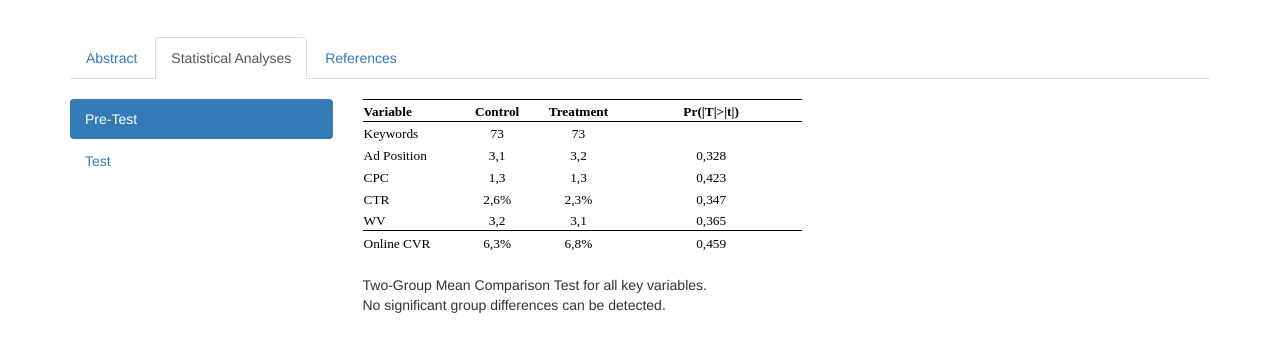
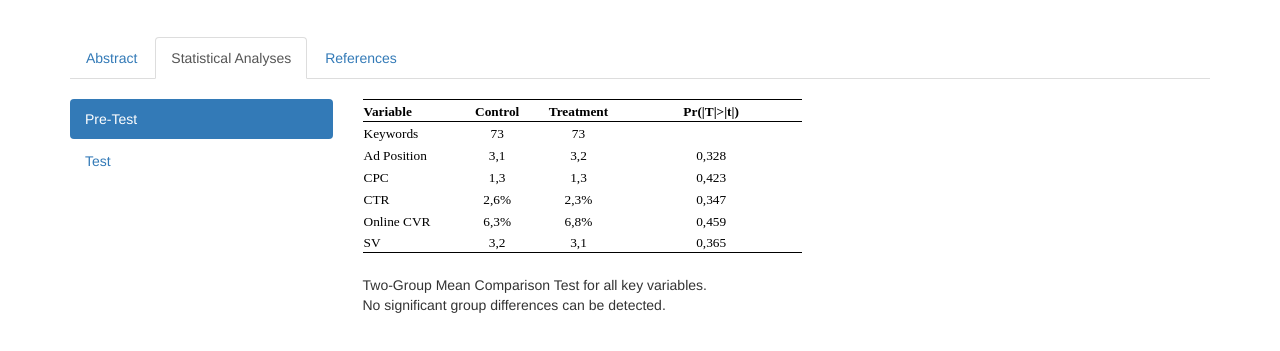
Before and after one commit to devteam2014X/devteam2014X.github.io, a plain HTML site: page ECIS2017/index.html in a window 1280 px wide. Shown: the part 113-464 px from the top of the page. Drawn offline with nearby package versions, Linux system fonts and the light colour scheme.

Commit message:
Revert "ECIS2017"
This reverts commit 3eef75b476807de2d3dac85c95eb52307d181b0e.

```diff
--- a/ECIS2017/index.html
+++ b/ECIS2017/index.html
@@ -270,13 +270,6 @@ td
 					  <td class=xl71>0,347</td>
 					  <td class=xl67>&nbsp;</td>
 					 </tr>
-					 					 <tr height=20 style='height:15.0pt'>
-					  <td height=20 class=xl73 style='height:15.0pt'>WV</td>
-					  <td class=xl74>3,2</td>
-					  <td class=xl74>3,1</td>
-					  <td class=xl75>0,365</td>
-					  <td class=xl67>&nbsp;</td>
-					 </tr>
 					 <tr height=20 style='height:15.0pt'>
 					  <td height=20 class=xl68 style='height:15.0pt'>Online CVR</td>
 					  <td class=xl72>6,3%</td>
@@ -284,7 +277,13 @@ td
 					  <td class=xl71>0,459</td>
 					  <td class=xl67>&nbsp;</td>
 					 </tr>
-
+					 <tr height=20 style='height:15.0pt'>
+					  <td height=20 class=xl73 style='height:15.0pt'>SV</td>
+					  <td class=xl74>3,2</td>
+					  <td class=xl74>3,1</td>
+					  <td class=xl75>0,365</td>
+					  <td class=xl67>&nbsp;</td>
+					 </tr>
 					 <tr height=20 style='height:15.0pt'>
 					  <td height=20 class=xl67 style='height:15.0pt'>&nbsp;</td>
 					  <td class=xl67>&nbsp;</td>
```
